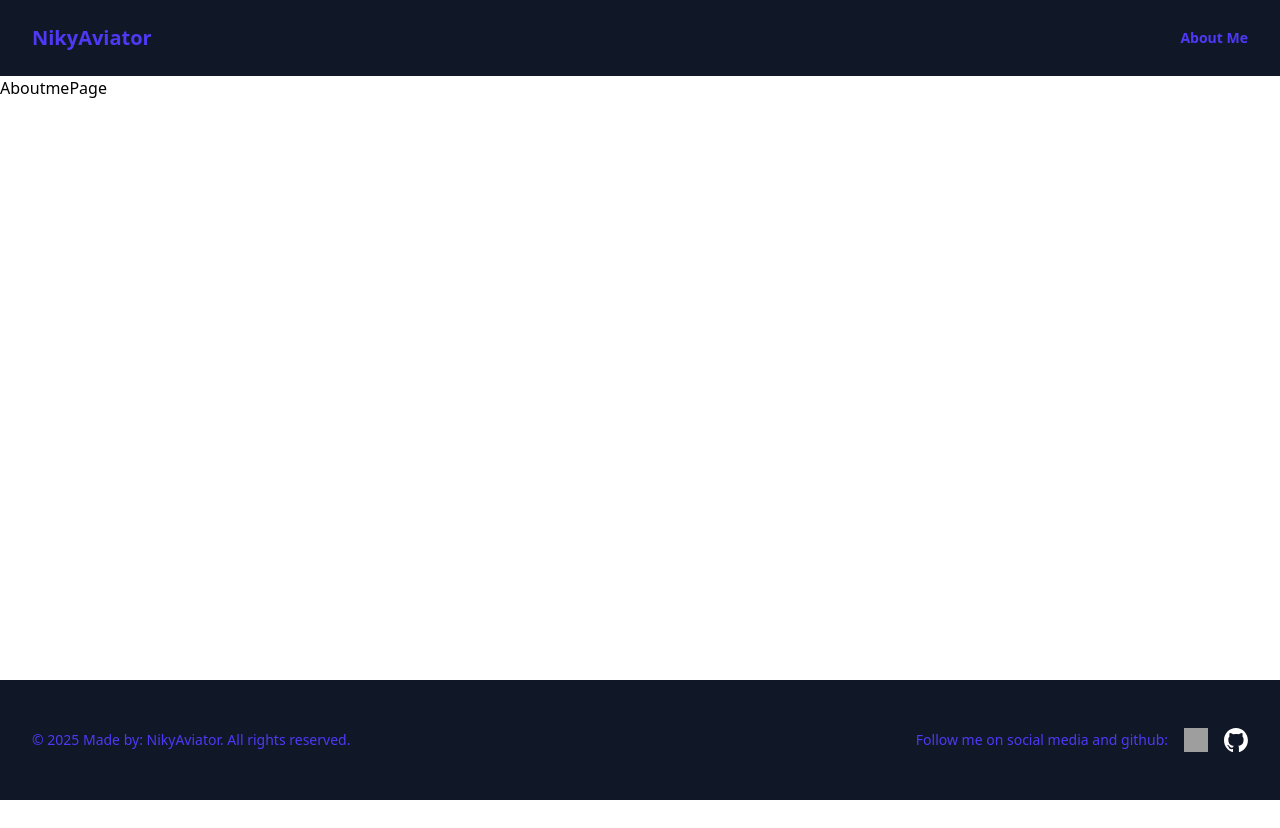
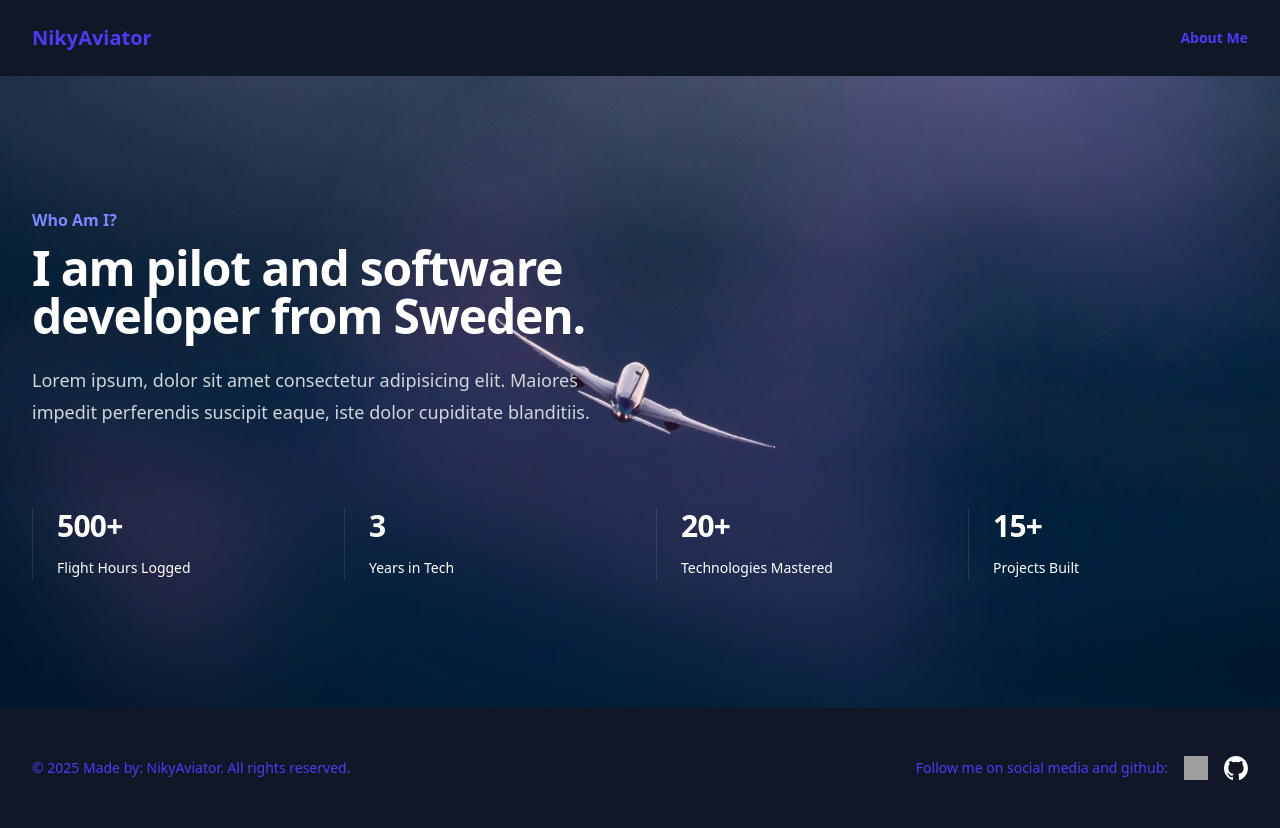
Before and after one commit to NikyAviator/nikolai-kocev-v2, a React (Vite) app in the folder frontend/: page /about in a window 1280 px wide. Before the commit the page ends 800 px from the top, so only its background shows below. Built offline with nearby package versions, Linux system fonts and the light colour scheme; grey boxes are pictures that could not be loaded.

Commit message:
added AboutmeSection.jsx

```diff
--- /dev/null
+++ b/frontend/src/Components/sections/AboutmeSection.jsx
@@ -0,0 +1,57 @@
+const stats = [
+  { id: 1, name: 'Flight Hours Logged', value: '500+' },
+  { id: 2, name: 'Years in Tech', value: '3' },
+  { id: 3, name: 'Technologies Mastered', value: '20+' },
+  { id: 4, name: 'Projects Built', value: '15+' },
+];
+export default function AboutmeSection() {
+  return (
+    <div className='relative isolate overflow-hidden bg-gray-900 py-24 sm:py-32'>
+      <img
+        alt=''
+        src='/images/airplane.jpg'
+        className='absolute inset-0 -z-10 size-full object-cover'
+      />
+      <div className='relative mx-auto max-w-7xl px-6 lg:px-8'>
+        <div
+          aria-hidden='true'
+          className='absolute -bottom-8 -left-96 -z-10 transform-gpu blur-3xl sm:-bottom-64 sm:-left-40 lg:-bottom-32 lg:left-8 xl:-left-10'
+        >
+          <div
+            style={{
+              clipPath:
+                'polygon(74.1% 44.1%, 100% 61.6%, 97.5% 26.9%, 85.5% 0.1%, 80.7% 2%, 72.5% 32.5%, 60.2% 62.4%, 52.4% 68.1%, 47.5% 58.3%, 45.2% 34.5%, 27.5% 76.7%, 0.1% 64.9%, 17.9% 100%, 27.6% 76.8%, 76.1% 97.7%, 74.1% 44.1%)',
+            }}
+            className='aspect-1266/975 w-316.5 bg-linear-to-tr from-[#ff4694] to-[#776fff] opacity-20'
+          />
+        </div>
+        <div className='mx-auto max-w-2xl lg:mx-0 lg:max-w-xl'>
+          <h2 className='text-base/8 font-semibold text-indigo-400'>
+            Who Am I?
+          </h2>
+          <p className='mt-2 text-4xl font-semibold tracking-tight text-pretty text-white sm:text-5xl'>
+            I am pilot and software developer from Sweden.
+          </p>
+          <p className='mt-6 text-lg/8 text-gray-300'>
+            Lorem ipsum, dolor sit amet consectetur adipisicing elit. Maiores
+            impedit perferendis suscipit eaque, iste dolor cupiditate
+            blanditiis.
+          </p>
+        </div>
+        <dl className='mx-auto mt-16 grid max-w-2xl grid-cols-1 gap-x-8 gap-y-10 text-white sm:mt-20 sm:grid-cols-2 sm:gap-y-16 lg:mx-0 lg:max-w-none lg:grid-cols-4'>
+          {stats.map((stat) => (
+            <div
+              key={stat.id}
+              className='flex flex-col gap-y-3 border-l border-white/10 pl-6'
+            >
+              <dt className='text-sm/6'>{stat.name}</dt>
+              <dd className='order-first text-3xl font-semibold tracking-tight'>
+                {stat.value}
+              </dd>
+            </div>
+          ))}
+        </dl>
+      </div>
+    </div>
+  );
+}
--- a/frontend/src/Pages/AboutmePage.jsx
+++ b/frontend/src/Pages/AboutmePage.jsx
@@ -1,5 +1,11 @@
+import AboutmeSection from '../Components/sections/AboutmeSection';
+
 const AboutmePage = () => {
-  return <div>AboutmePage</div>;
+  return (
+    <div>
+      <AboutmeSection />
+    </div>
+  );
 };
 
 export default AboutmePage;
```
Also changed, not shown: frontend/public/images/airplane.jpg (added), 1 other file (tests, documents, lock files or other folders).
